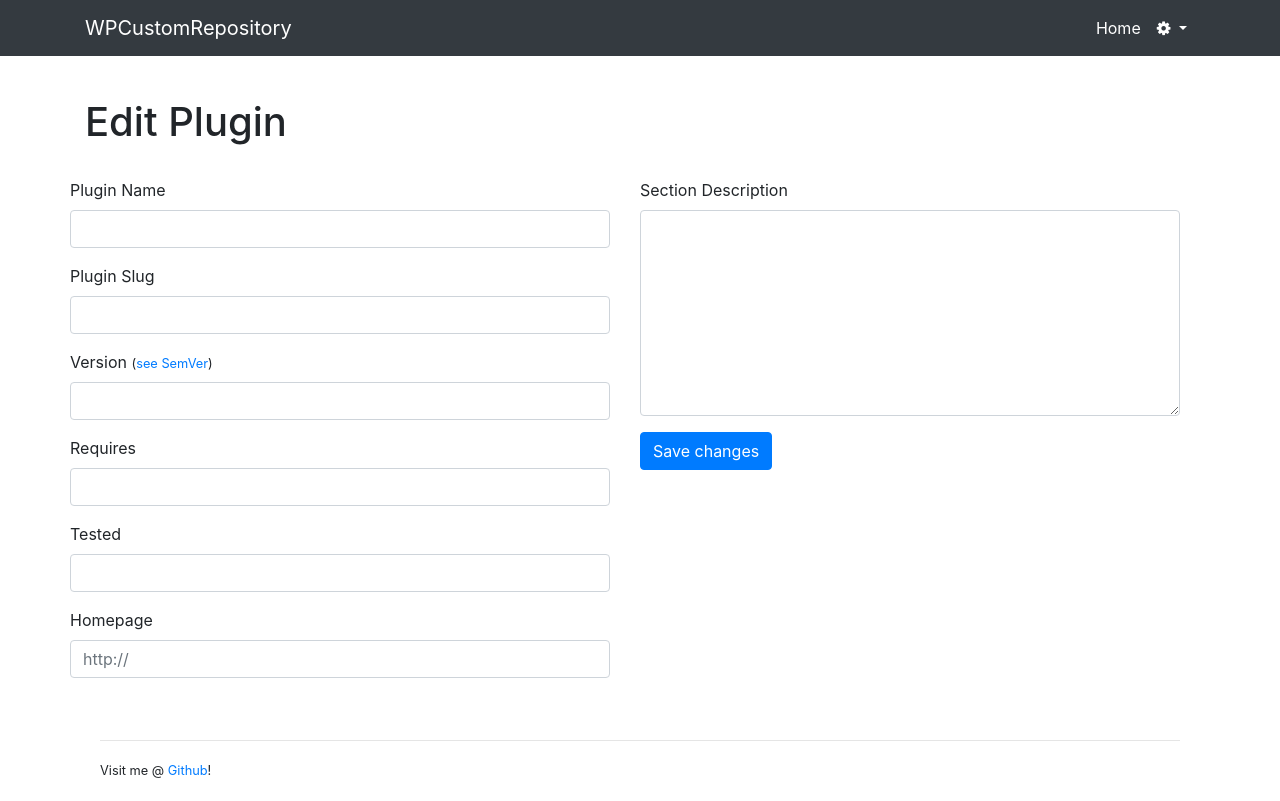
After one commit to KaiserWerk/WPCustomRepository, a PHP site: template resources/views/plugin/edit.tpl.php in a window 1280 px wide. The commit adds this page. Run offline with PHP 8.4, Linux system fonts and the light colour scheme; the template is opened without the code that fills it, so the values that code supplies are empty; some libraries are stand-ins or nearby versions.

Commit message:
added editing and archiving for plugins

```diff
--- /dev/null
+++ b/resources/views/plugin/edit.tpl.php
@@ -0,0 +1,49 @@
+<div class="container">
+    <div class="row">
+        <div class="col-md-12">
+            <h1 class="mt-5">Edit Plugin</h1>
+            <br>
+            <div class="row">
+                <form method="post" class="row" enctype="multipart/form-data" style="width: 100%;">
+                    <?php AuthHelper::generateCSRFInput(); ?>
+                    <div class="col-md-6 col-sm-12">
+                        <div class="form-group">
+                            <label for="plugin_name">Plugin Name</label>
+                            <input type="text" name="_plugin_edit[plugin_name]" id="plugin_name" class="form-control" value="<?php echo $plugin['plugin_name']; ?>" required>
+                        </div>
+                        <div class="form-group">
+                            <label for="slug">Plugin Slug</label>
+                            <input type="text" name="_plugin_edit[slug]" id="slug" class="form-control" value="<?php echo $plugin['slug']; ?>" required>
+                        </div>
+                        <div class="form-group">
+                            <label for="version">Version <small>(<a href="https://semver.org/" target="_blank">see SemVer</a>)</small></label>
+                            <input type="text" name="_plugin_edit[version]" id="version" class="form-control" value="<?php echo $plugin['version']; ?>" required>
+                        </div>
+                        <div class="form-group">
+                            <label for="requires">Requires</label>
+                            <input type="text" name="_plugin_edit[requires]" id="requires" class="form-control" value="<?php echo $plugin['requires']; ?>">
+                        </div>
+                        <div class="form-group">
+                            <label for="tested">Tested</label>
+                            <input type="text" name="_plugin_edit[tested]" id="tested" class="form-control" value="<?php echo $plugin['tested']; ?>">
+                        </div>
+                        <div class="form-group">
+                            <label for="homepage">Homepage</label>
+                            <input type="text" name="_plugin_edit[homepage]" id="homepage" class="form-control" value="<?php echo $plugin['homepage']; ?>" placeholder="http://">
+                        </div>
+                    </div>
+                    <div class="col-md-6 col-sm-12">
+                        <div class="form-group">
+                            <label for="section_description">Section Description</label>
+                            <script src="/assets/ckeditor/ckeditor.js"></script>
+                            <textarea name="_plugin_edit[section_description]" id="section_description" class="form-control" rows="8" required><?php echo $plugin['section_description']; ?></textarea>
+                            <script>
+                                CKEDITOR.replace( 'section_description' );
+                            </script>
+                        </div>
+                        <button type="submit" name="btn_plugin_edit" class="btn btn-primary">Save changes</button>
+                    </div>
+                </form>
+            </div>
+        </div>
+    </div>
--- a/resources/views/plugin/list.tpl.php
+++ b/resources/views/plugin/list.tpl.php
@@ -9,6 +9,7 @@
                     <th>Plugin Name</th>
                     <th>Plugin Slug</th>
                     <th>Version</th>
+                    <th>Action</th>
                 </tr>
                 </thead>
                 <tbody>
@@ -18,6 +19,7 @@
                     echo '<td>' . $row['plugin_name'] . '</td>';
                     echo '<td>' . $row['slug'] . '</td>';
                     echo '<td>' . $row['version'] . '</td>';
+                    echo '<td><a href="/plugin/' . $row['id'] . '/edit">Edit</a> <a href="/plugin/' . $row['id'] . '/archive">Archive</a></td>';
                     echo '</tr>';
                 }
                 ?>
```
Also changed, not shown: controller/PluginController.php (+78 -5 lines), resources/views/plugin/archive.tpl.php (added, +10 -0 lines).
